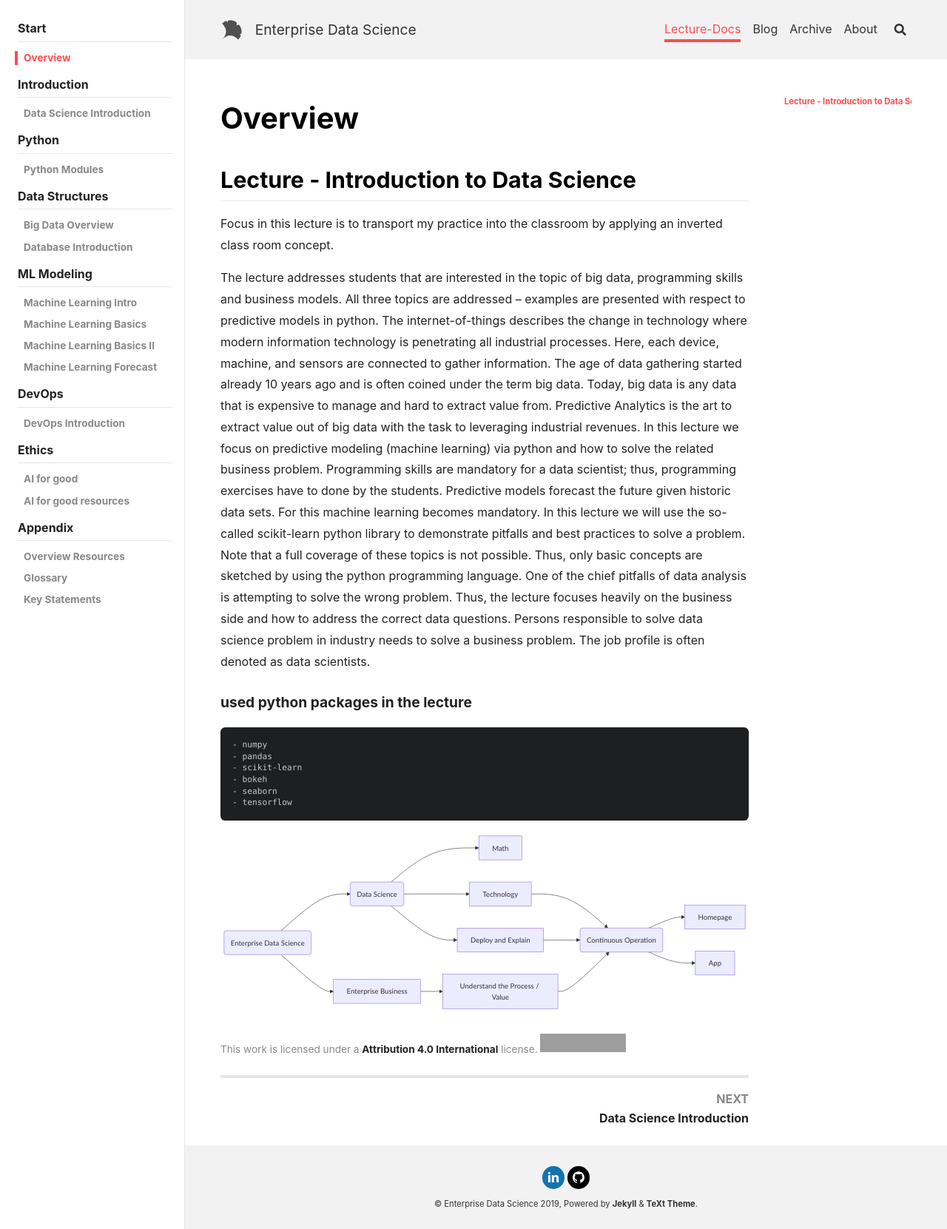
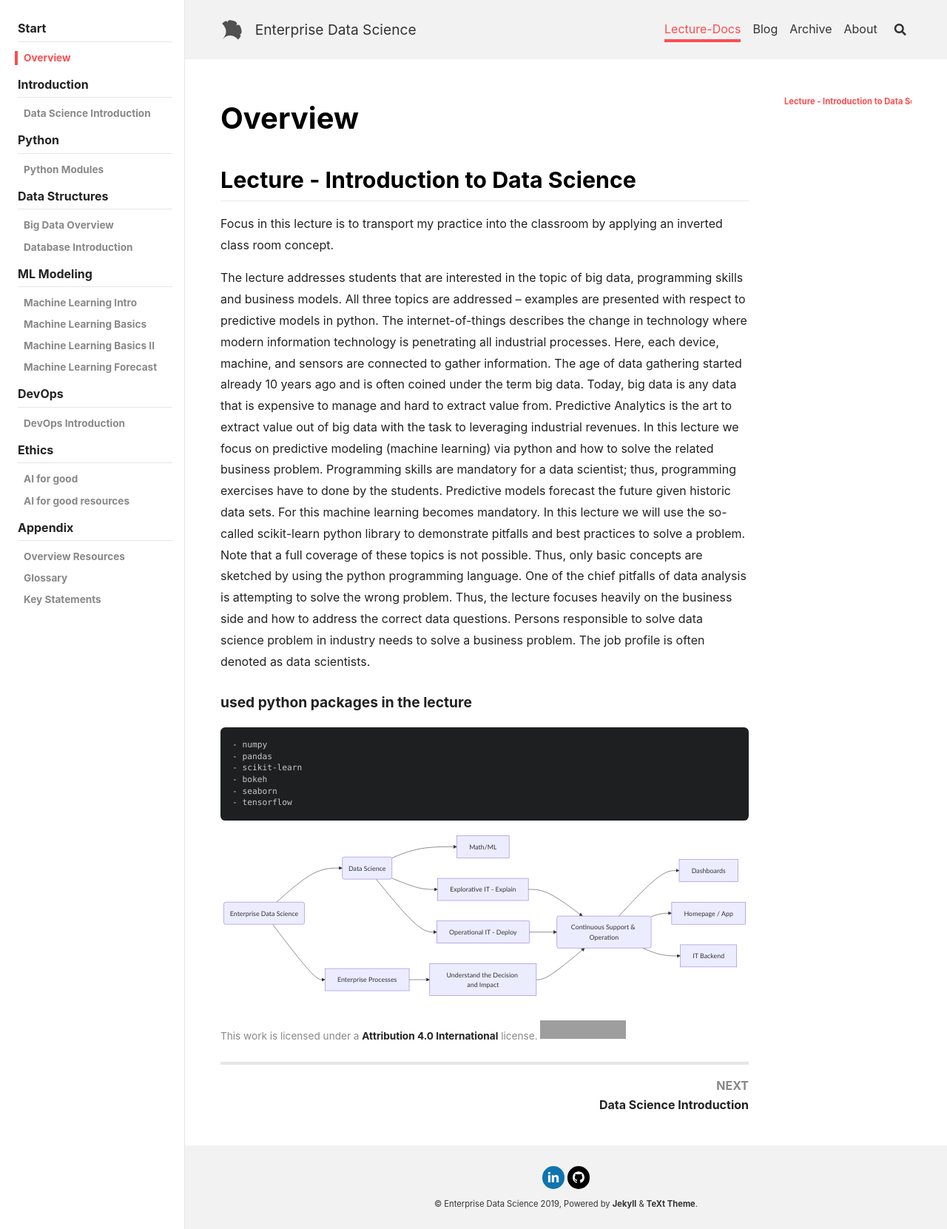
Before and after one commit to kienlef/kienlef.github.io, a Jekyll site: the page built from docs/_docs/overview.md, in a window 1280 px wide. Shown: the whole page at 74% size. Built offline with Jekyll 4.4.1, drawn with Linux system fonts in a browser that asks for light colours; nearby versions of some CDN libraries; grey boxes are pictures that could not be loaded.

Commit message:
some more

```diff
--- a/docs/_docs/overview.md
+++ b/docs/_docs/overview.md
@@ -28,14 +28,15 @@ The lecture addresses students that are interested in the topic of big data, pro
 graph LR;
     A0(Enterprise Data Science)
     B0(Data Science)
-    B1[Enterprise Business]
-    C0[Math]
-    C1[Technology]
-    C2[Deploy and Explain]
-    D0[Understand the Process / Value]
-    E0(Continuous Operation)
-    F0[Homepage]
-    F1[App]
+    B1[Enterprise Processes]
+    C0[Math/ML]
+    C1[Explorative IT - Explain]
+    C2[Operational IT - Deploy]
+    D0[Understand the Decision and Impact]
+    E0(Continuous Support & Operation)
+    F0[Dashboards]
+    F1[Homepage / App]
+    F2[IT Backend]
     A0-->B0;
     A0-->B1;
     B0-->C0;
```
Also changed, not shown: other parts of docs/_docs/overview.md (+1 -0 lines).
